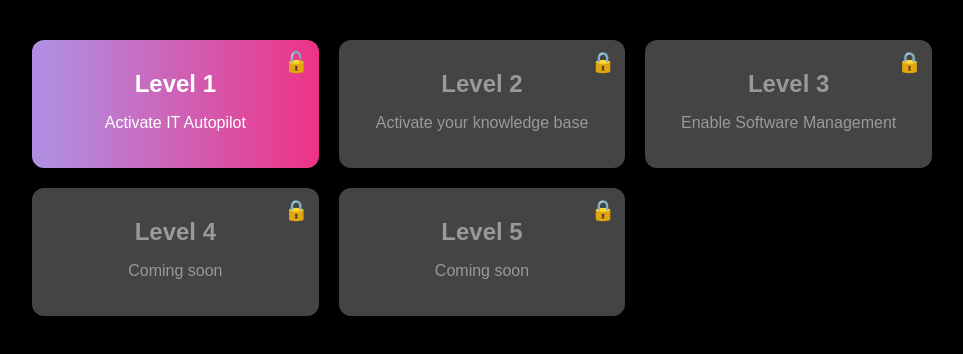
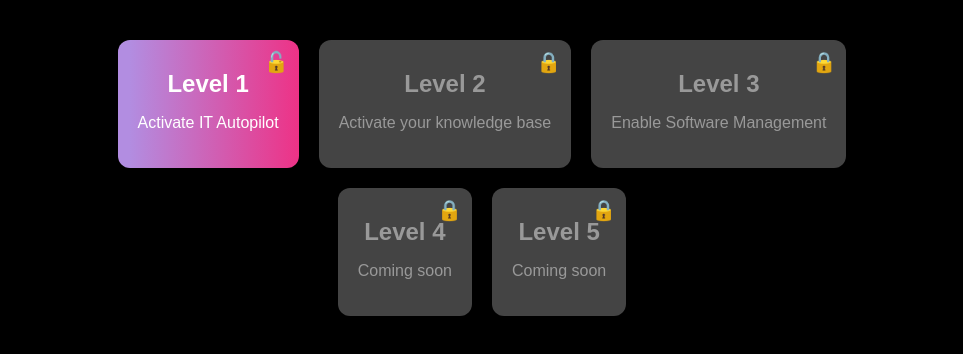
Before and after one commit to inbalcohen19/stage-cards-site, a plain HTML site: page index.html in a window 1280 px wide. Shown: the whole page, without its empty margins (158-1121 px from the left). Drawn offline with Linux system fonts and the light colour scheme; a web font is replaced by a local one.

Commit message:
Update style.css

```diff
--- a/style.css
+++ b/style.css
@@ -57,16 +57,26 @@
     }
 
     .card-grid {
-      display: grid;
-      grid-template-columns: repeat(3, 1fr);
-      gap: 20px;
-      width: 100%;
-      max-width: 900px;
-    }
+  display: flex;
+  flex-direction: column;
+  align-items: center;
+  gap: 20px;
+}
 
-    .card-grid .row {
-      display: contents;
-    }
+.row-top {
+  display: flex;
+  gap: 20px;
+  flex-wrap: wrap;
+  justify-content: center;
+}
+
+.row-bottom {
+  display: flex;
+  gap: 20px;
+  flex-wrap: wrap;
+  justify-content: center;
+}
+
 
     .card {
       position: relative;
```
